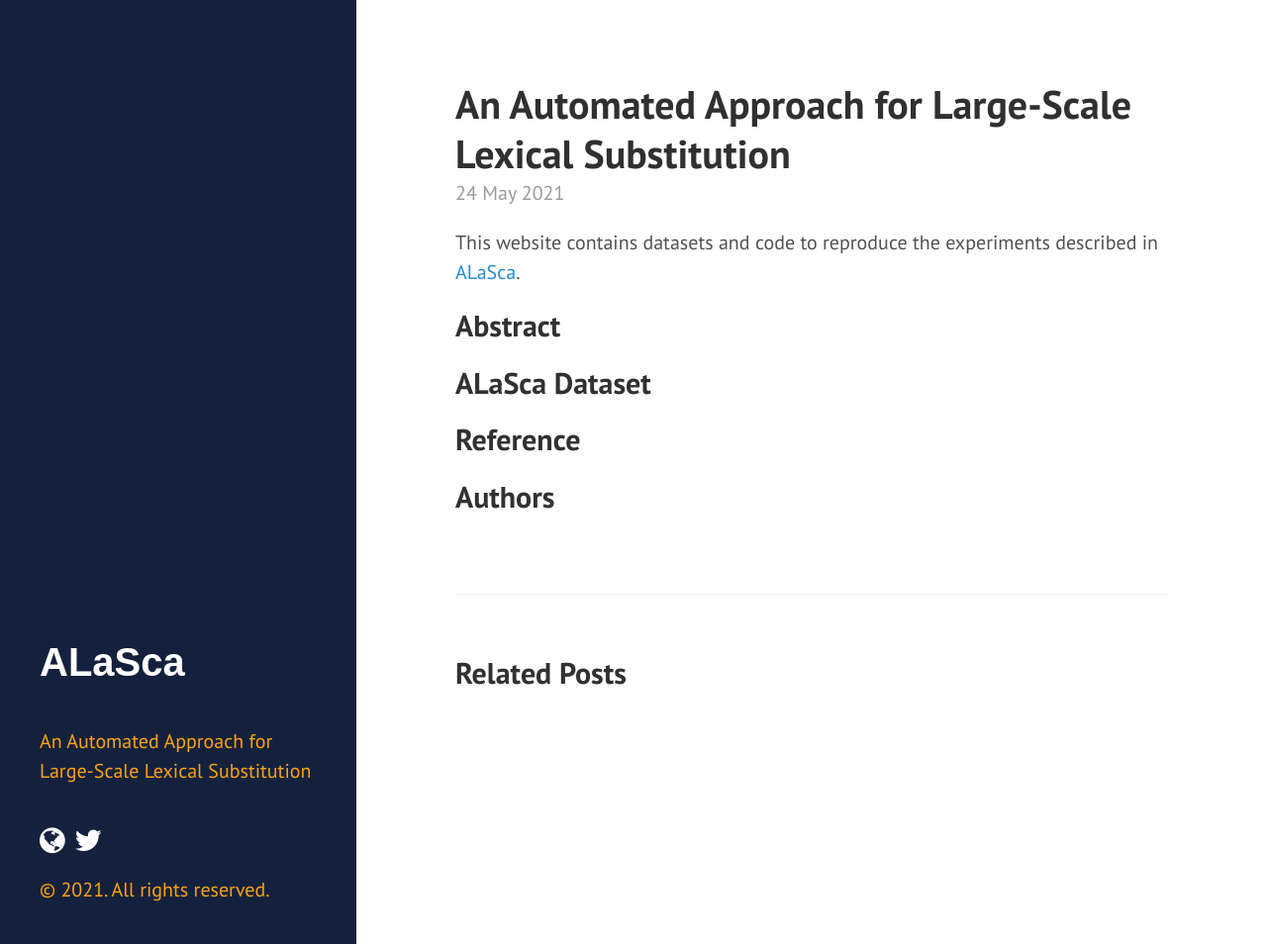
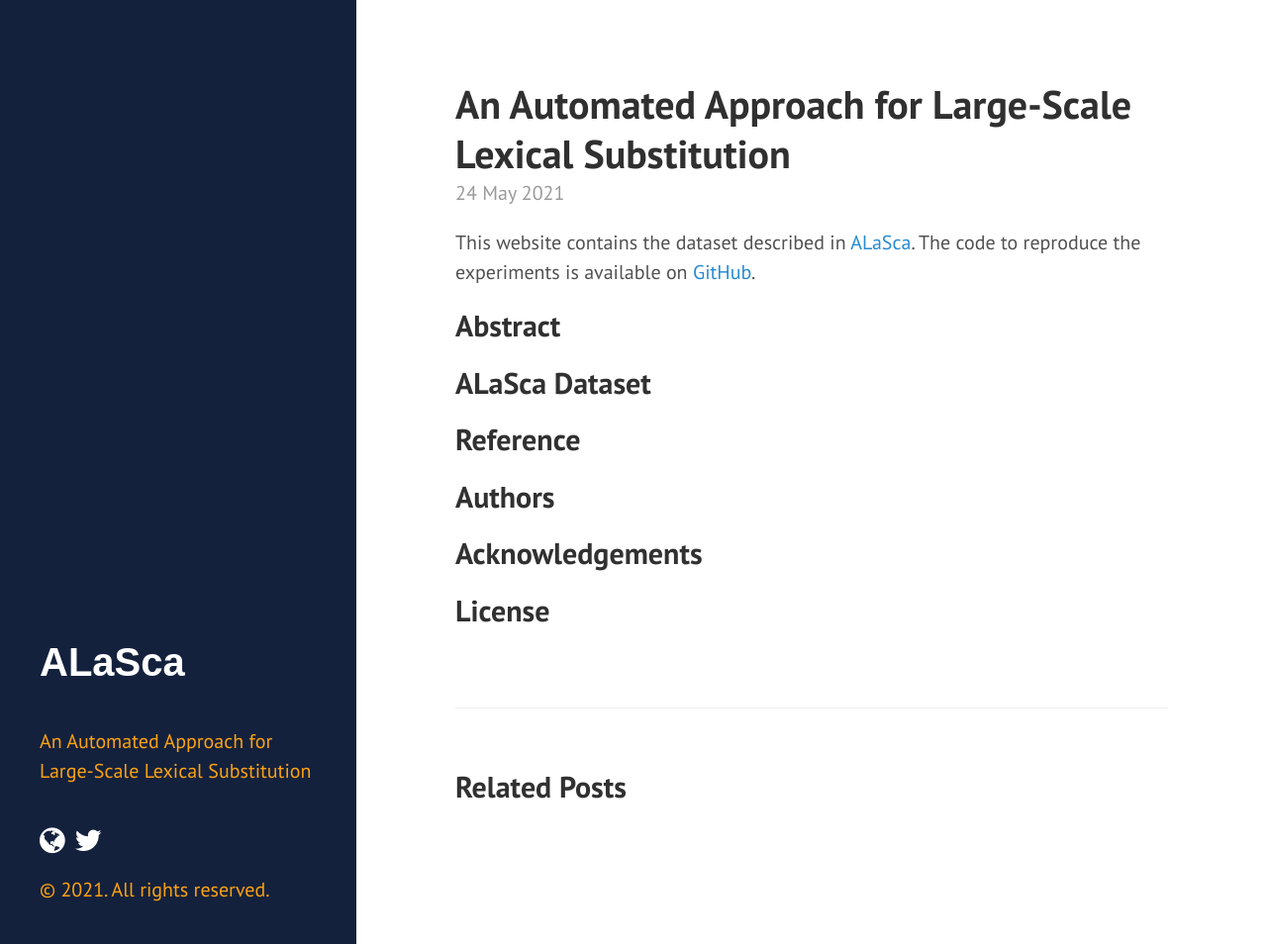
Before and after one commit to caterinaLacerra/ALaSca, a Jekyll site: the page built from docs/_posts/2021-05-24-datasets.md, in a window 1280 px wide and 954 px high. Shown: the whole window at 99% size. Built offline with Jekyll 4.4.1, drawn with Linux system fonts in a browser that asks for light colours.

Commit message:
Update 2021-05-24-datasets.md

```diff
--- a/docs/_posts/2021-05-24-datasets.md
+++ b/docs/_posts/2021-05-24-datasets.md
@@ -2,7 +2,7 @@
 layout: post
 title:  "An Automated Approach for Large-Scale Lexical Substitution"
 ---
-This website contains datasets and code to reproduce the experiments described in [ALaSca]().
+This website contains the dataset described in [ALaSca](). The code to reproduce the experiments is available on [GitHub]().
 
 ## Abstract
 
@@ -11,3 +11,7 @@ This website contains datasets and code to reproduce the experiments described i
 ## Reference
 
 ## Authors
+
+## Acknowledgements
+
+## License
```
